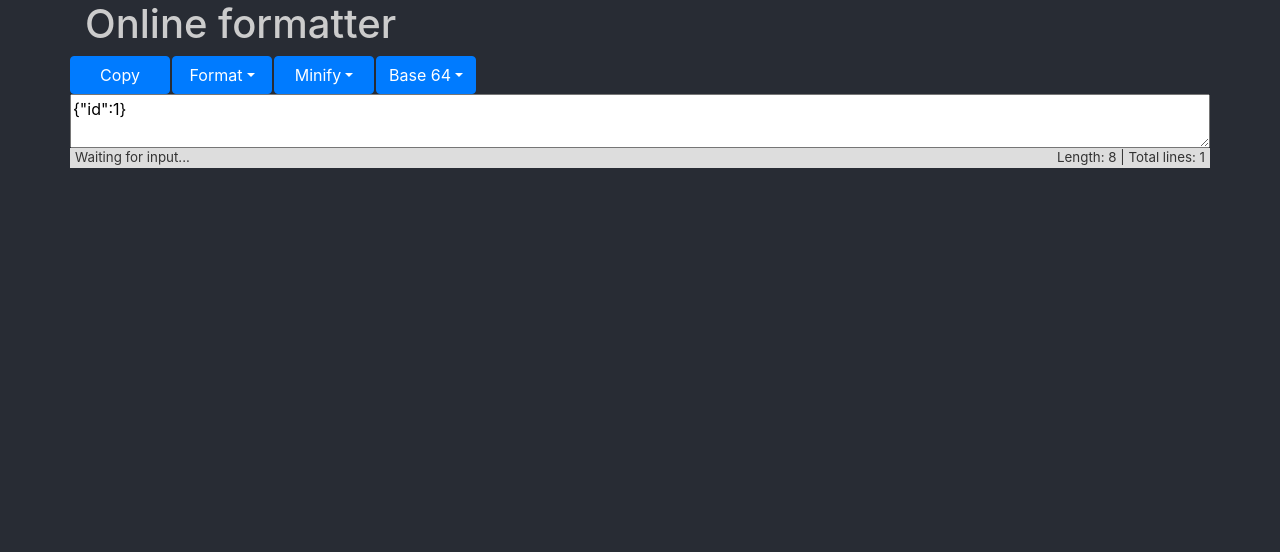
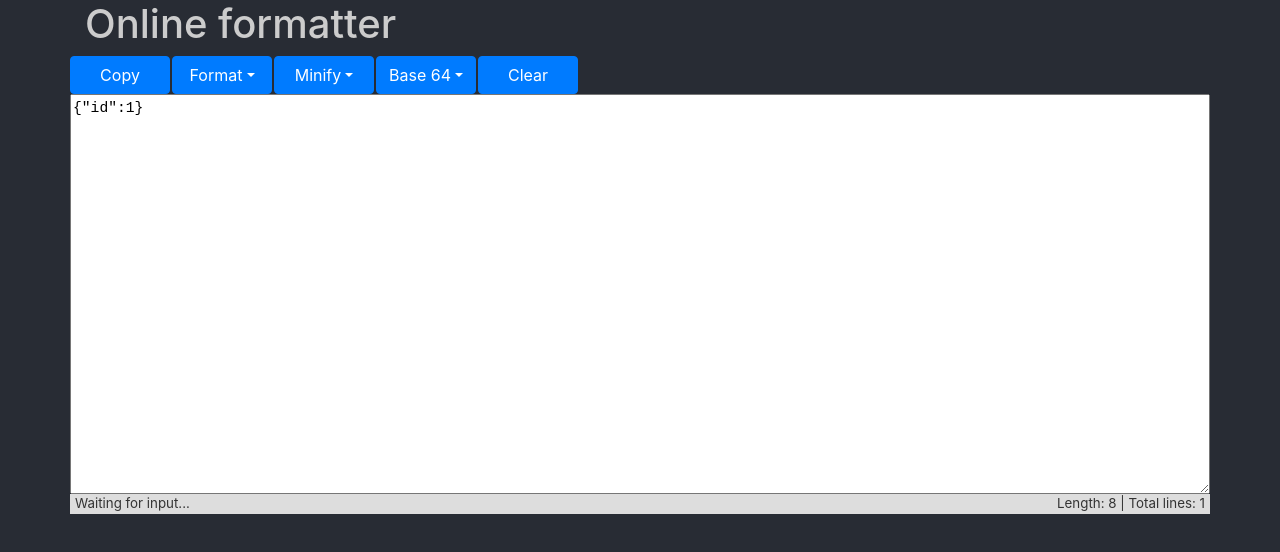
Before and after one commit to aaronarriero/onlineformatter, a React (Create React App) app: page / in a window 1280 px wide. Shown: the top 552 px of the page. Built offline with nearby package versions, Linux system fonts and the light colour scheme.

Commit message:
Added a Clear button. Prettified the textarea a bit.

```diff
--- a/src/App.css
+++ b/src/App.css
@@ -10,7 +10,7 @@ h1 {
   color: #cccccc;
 }
 
-button {
+.button-row button {
   margin-right: 2px;
 }
 
@@ -20,9 +20,12 @@ button {
 
 textarea {
   width: 100%;
+  height: 400px;
   -webkit-box-sizing: border-box; /* Safari/Chrome, other WebKit */
   -moz-box-sizing: border-box;    /* Firefox, other Gecko */
   box-sizing: border-box;         /* Opera/IE 8+ */
+  font-family: monospace;
+  font-size: 11pt;
 }
 
 .status-bar {
--- a/src/components/Formatter.js
+++ b/src/components/Formatter.js
@@ -17,12 +17,13 @@ class Formatter extends Component {
         this.base64Decode = base64Decode.bind(this)
         this.minifyJSON = minifyJSON.bind(this)
         this.copyToClipboard = copyToClipboard.bind(this)
+        this.clear = clear.bind(this)
     }
 
     render() {
         return (
             <Container>
-                <Row>
+                <Row className="button-row">
                     {
                         document.queryCommandSupported('copy') &&
                         <Button
@@ -56,8 +57,15 @@ class Formatter extends Component {
                         <Dropdown.Item onClick={this.base64Encode}>Encode</Dropdown.Item>
                         <Dropdown.Item onClick={this.base64Decode}>Decode</Dropdown.Item>
                     </DropdownButton>
+                    <Button
+                        variant='primary'
+                        title='Clear'
+                        id='clear'
+                        onClick={this.clear}>
+                        Clear
+                    </Button>
                 </Row>
-                <Row>
+                <Row className="textarea-row">
                     <textarea
                         value={this.state.text}
                         onChange={this.handleChange}
@@ -65,7 +73,7 @@ class Formatter extends Component {
                         name="textarea"
                     />
                 </Row>
-                <Row>
+                <Row className="status-bar-row">
                     <StatusBar text={this.state.text} statusMessage={this.state.statusMessage}/>
                 </Row>
             </Container>
@@ -84,6 +92,11 @@ function copyToClipboard(e) {
         e.target.focus();
         this.setState({statusMessage: 'Text copied to clipboard'})
     }
+}
+
+function clear() {
+    this.setState({text: ''})
+    this.setState({statusMessage: 'Text cleared'})
 }
 
 function formatJSON() {
--- a/src/components/StatusBar.js
+++ b/src/components/StatusBar.js
@@ -16,7 +16,7 @@ class StatusBar extends Component {
 
     render() {
         return (
-            <div className="status-bar">
+            <div className="status-bar clearfix">
                 <span className="float-left">{this.getStatusMessage()}</span>
                 <span className="float-right">Length: {this.getLength()} | Total lines: {this.getLineCount()}</span>
             </div>
```
